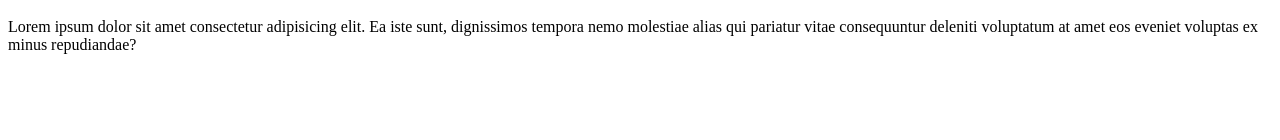
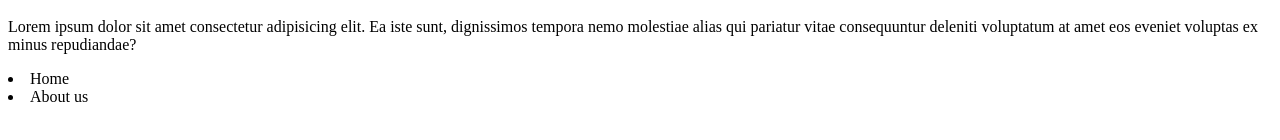
Before and after one commit to EdwinRibisi/learn-git, a plain HTML site: page index.html in a window 1280 px wide. Shown: the part 136-276 px from the top of the page. Drawn offline with Linux system fonts and the light colour scheme.

Commit message:
update index.html

```diff
--- a/index.html
+++ b/index.html
@@ -7,5 +7,7 @@
 <body>
     <h1>Lorem ipsum dolor sit amet consectetur adipisicing elit. Iste, fugit delectus, rerum sequi molestiae porro ipsam rem quo tempora deserunt veritatis consequatur perferendis quas, ex earum pariatur quisquam dignissimos esse.</h1>
     <p>Lorem ipsum dolor sit amet consectetur adipisicing elit. Ea iste sunt, dignissimos tempora nemo molestiae alias qui pariatur vitae consequuntur deleniti voluptatum at amet eos eveniet voluptas ex minus repudiandae?</p>
+    <li>Home</li>
+    <li>About us</li>
 </body>
 </html>
```
